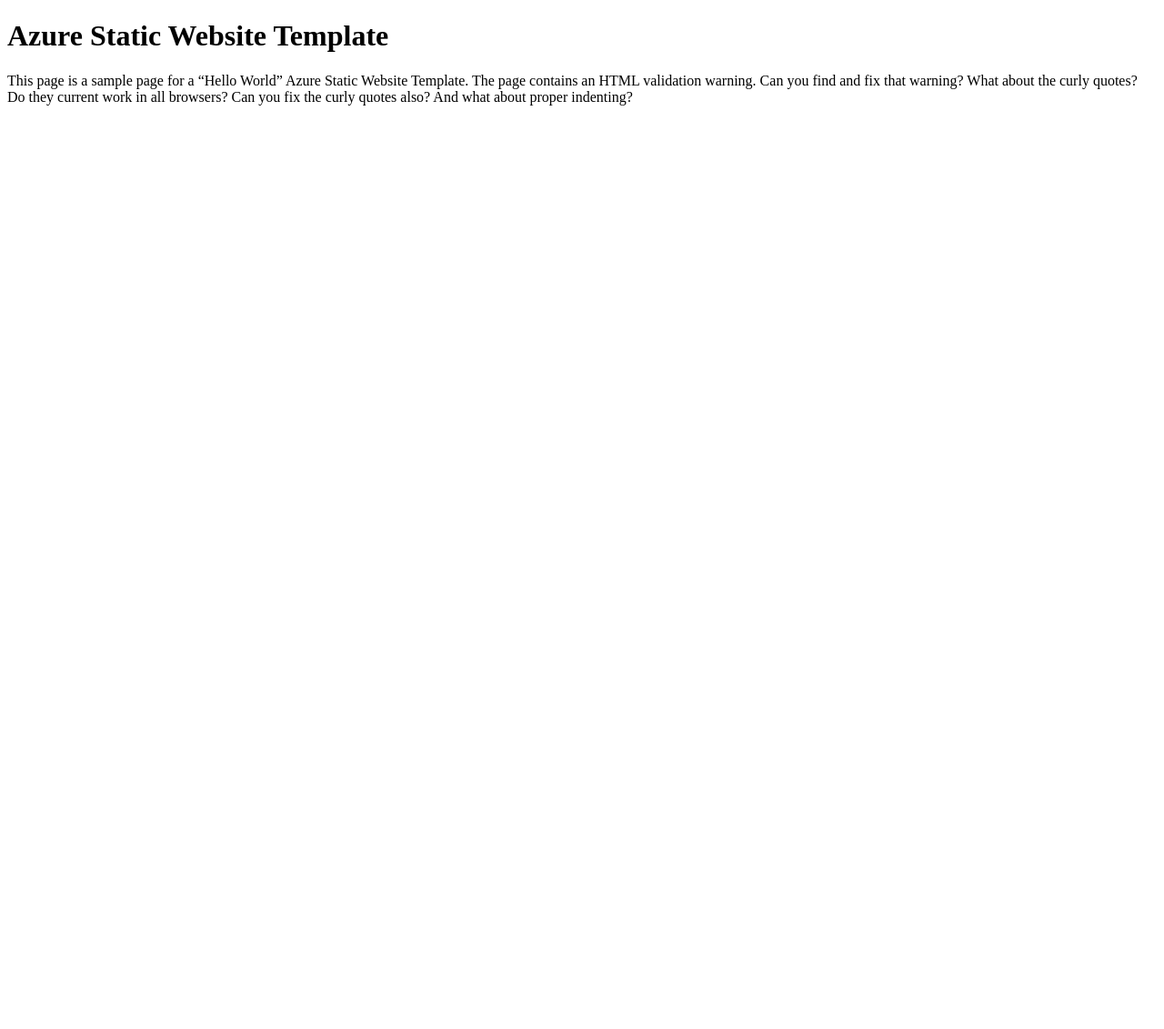
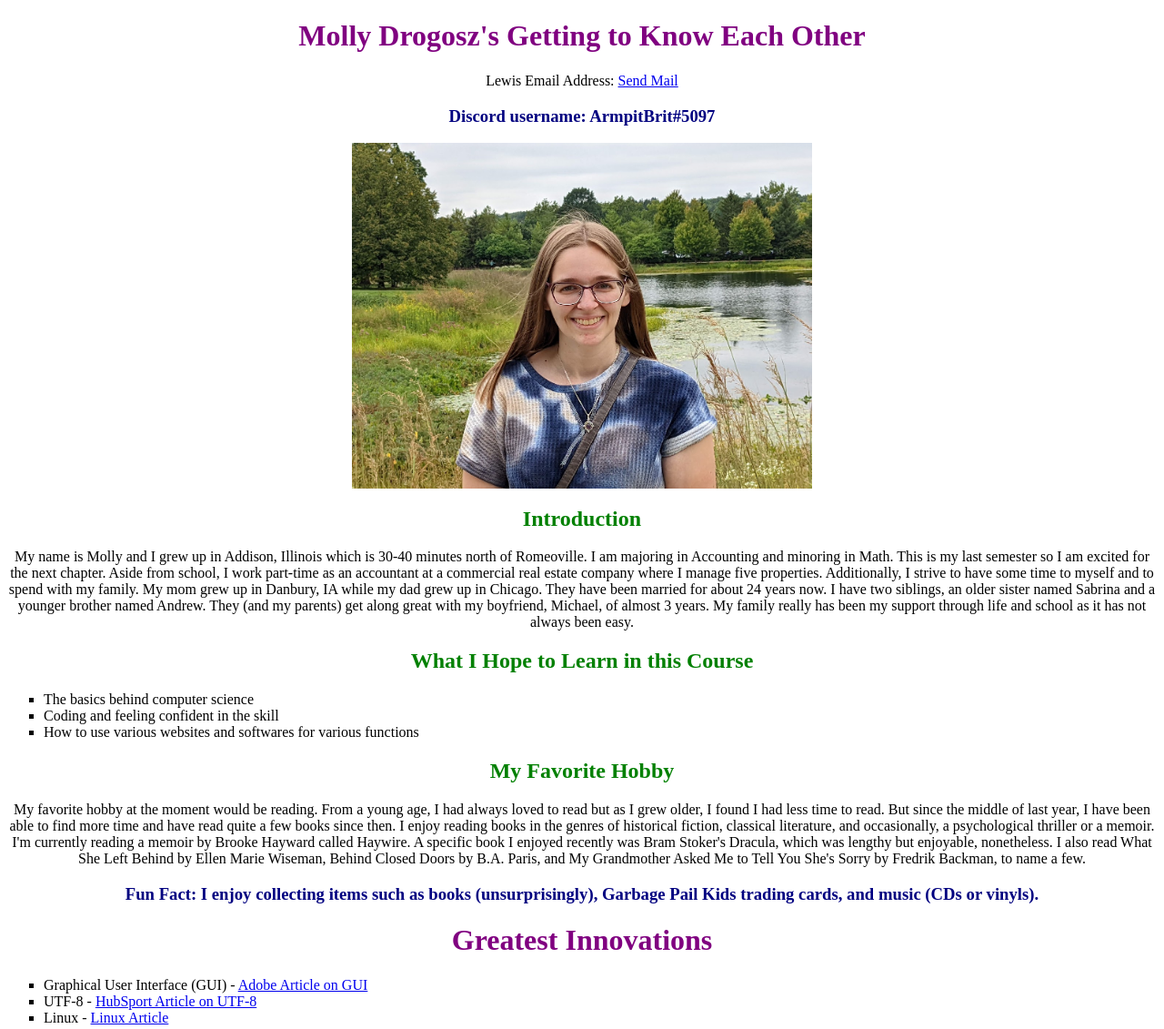
Before and after one commit to MDrogosz16/gtkeo, a plain HTML site: page index.html in a window 1280 px wide. Shown: the whole page at 91% size. Before the commit the page ends 800 px from the top, so only its background shows below. Drawn offline with Linux system fonts and the light colour scheme.

Commit message:
Update index.html

```diff
--- /dev/null
+++ b/gettingtoknoweachother.css
@@ -0,0 +1,3 @@
+h1 { color: purple; }
+h2 { color: green; }
+h3 { color: navy}
--- a/index.html
+++ b/index.html
@@ -1,12 +1,66 @@
-<!DOCTYPE html>
-<html>
+<!doctype html>
+<html lang="en">
+<!--
+    Author:  Molly Drogosz
+-->
 <head>
-<title>Hello World Azure Template</title>
+      <meta charset="UTF-8">
+      <title>Getting to Know Molly</title>
+      <link rel="stylesheet" href="gettingtoknoweachother.css">
+      <style>
+        h1 {text-align: center;}
+        p {text-align: center;}
+        h2 {text-align: center;}
+        h3 {text-align: center;}
+        img {display: block;
+            margin-left: auto;
+            margin-right: auto;
+        }
+      </style>
 </head>
 <body>
-<h1>Azure Static Website Template</h1>
-<p>This page is a sample page for a “Hello World” Azure Static Website Template. The page contains an HTML validation warning.
-Can you find and fix that warning? What about the curly quotes? Do they current work in all browsers? Can you fix the curly
-quotes also? And what about proper indenting?</p>
+    <h1>Molly Drogosz's Getting to Know Each Other</h1>
+
+    <p> Lewis Email Address: <a href="mailto:mollyfdrogosz@lewisu.edu?Subject=Hello" target="_top">
+        Send Mail</a>
+    </p>
+
+    <h3>Discord username: ArmpitBrit#5097</h3>
+
+    <img src="PXL_20220905_193407168.jpg" alt="Molly's Picture" style="width:40%">
+
+    <h2>Introduction</h2>
+    <p> My name is Molly and I grew up in Addison, Illinois which is 30-40 minutes north of Romeoville.
+        I am majoring in Accounting and minoring in Math. This is my last semester so I am excited for the next chapter.
+        Aside from school, I work part-time as an accountant at a commercial real estate company where I manage
+        five properties. Additionally, I strive to have some time to myself and to spend with my family. My mom grew up in Danbury, IA while my dad grew up in Chicago.
+        They have been married for about 24 years now. I have two siblings, an older sister named Sabrina and a younger brother named Andrew.
+        They (and my parents) get along great with my boyfriend, Michael, of almost 3 years. My family really has been my support through life and school as it has not always been easy.
+     </p>
+
+        <h2>What I Hope to Learn in this Course</h2>
+     <ul style="list-style-type:square;">
+        <li>The basics behind computer science</li>
+        <li>Coding and feeling confident in the skill</li>
+        <li>How to use various websites and softwares for various functions</li>
+     </ul>
+
+     <h2>My Favorite Hobby</h2>
+     <p>My favorite hobby at the moment would be reading. From a young age, I had always loved to read but as I grew older, I found I had less
+        time to read. But since the middle of last year, I have been able to find more time and have read quite a few books since then.
+        I enjoy reading books in the genres of historical fiction, classical literature, and occasionally, a psychological thriller or a memoir. I'm currently reading a memoir by Brooke Hayward called Haywire.
+        A specific book I enjoyed recently was Bram Stoker's Dracula, which was lengthy but enjoyable, nonetheless.
+        I also read What She Left Behind by Ellen Marie Wiseman, Behind Closed Doors by B.A. Paris, and My Grandmother Asked Me to Tell You She's Sorry by Fredrik Backman, to name a few.
+     </p>
+
+     <h3>Fun Fact: I enjoy collecting items such as books (unsurprisingly), Garbage Pail Kids trading cards, and music (CDs or vinyls).</h3>
+
+    <h1>Greatest Innovations</h1>
+<ul style="list-style-type:square;">
+  <li>Graphical User Interface (GUI) - <a href="https://xd.adobe.com/ideas/principles/human-computer-interaction/graphical-user-interface-gui-definition/#:~:text=The%20first%20working%20concept%20of%20graphical%20user%20interface,metaphor%20%E2%80%94designers%20tried%20to%20simulate%20a%20desktop%20environment.">Adobe Article on GUI</a></li>
+  <li>UTF-8 - <a href="https://blog.hubspot.com/website/what-is-utf-8">HubSport Article on UTF-8</a></li>
+  <li>Linux - <a href="https://www.linux.com/training-tutorials/complete-beginners-guide-linux/.">Linux Article</a></li>
+</ul>
 </body>
+
 </html>
```
Also changed, not shown: PXL_20220905_193407168.jpg (added).
